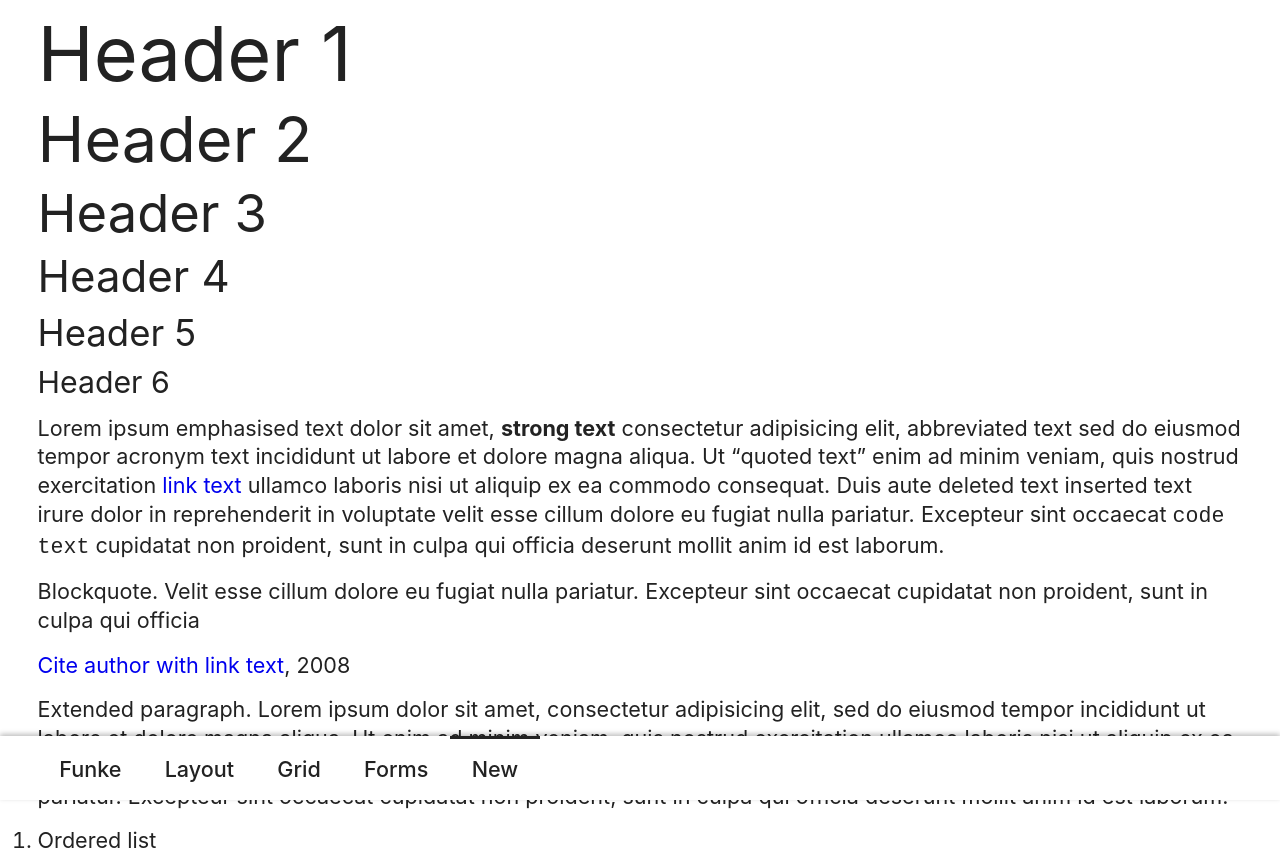
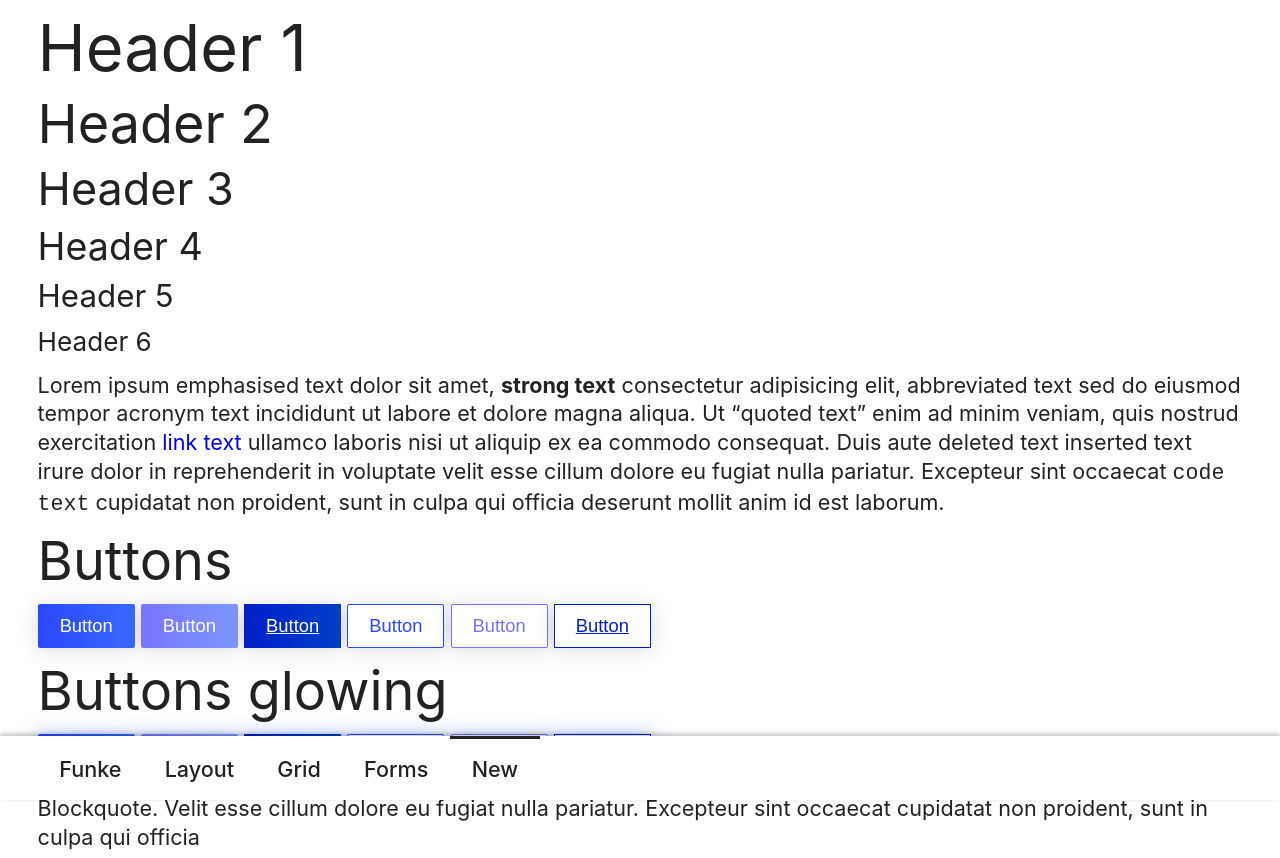
Before and after one commit to pontuswallberg/funke, a website: page docs/new.html in a window 1280 px wide. Shown: the top 858 px of the page. Drawn offline with Linux system fonts and the light colour scheme.

Commit message:
trying some new buttons styles and text sizes

```diff
--- a/docs/new.html
+++ b/docs/new.html
@@ -39,6 +39,49 @@
 			<ins>inserted text</ins> irure dolor in reprehenderit in voluptate velit esse cillum dolore eu fugiat nulla pariatur. Excepteur
 			sint occaecat <code class="hljs">code text</code> cupidatat non proident, sunt in culpa qui officia deserunt mollit anim id est laborum.
 		</p>
+
+		<h2>Buttons</h2>
+		<div>
+			<button class="primary">
+				Button
+			</button>
+			<button class="secondary">
+				Button
+			</button>
+			<button class="angry">
+				Button
+			</button>
+			<button class="primary-outline">
+				Button
+			</button>
+			<button class="secondary-outline">
+				Button
+			</button>
+			<button class="angry-outline">
+				Button
+			</button>
+		</div>
+		<h2>Buttons glowing</h2>
+		<div>
+			<button class="primary glow">
+				Button
+			</button>
+			<button class="secondary glow">
+				Button
+			</button>
+			<button class="angry glow">
+				Button
+			</button>
+			<button class="primary-outline glow">
+				Button
+			</button>
+			<button class="secondary-outline glow">
+				Button
+			</button>
+			<button class="angry-outline glow">
+				Button
+			</button>
+		</div>
 
 		<blockquote>
 			<p>Blockquote. Velit esse cillum dolore eu fugiat nulla pariatur. Excepteur sint occaecat cupidatat non proident, sunt in
--- a/scss/_form.scss
+++ b/scss/_form.scss
@@ -5,8 +5,7 @@ label {
 
 input:not([type="checkbox"]):not([type="radio"]):not([type="range"]),
 select,
-textarea,
-button {
+textarea {
 	background: white;
 	border-radius: 0.25em;
 	border: 1px solid $gray;
@@ -62,8 +61,7 @@ input[type="radio"] {
 
 input[type="submit"],
 input[type="reset"],
-input[type="button"],
-button {
+input[type="button"] {
 	box-shadow: $shadow;
 	margin-right: 0.5em;
 	&[type="submit"] {
--- a/scss/_variables.scss
+++ b/scss/_variables.scss
@@ -19,12 +19,12 @@ $render-mode: optimizeLegibility !default;
 
 $font-size: calc(.75em + .75vw) !default;
 $font-size-base: 1rem !default;
-$font-size-h1: 3.5em !default;
-$font-size-h2: 2.92em !default;
-$font-size-h3: 2.43em !default;
-$font-size-h4: 2.025em !default;
-$font-size-h5: 1.69em !default;
-$font-size-h6: 1.4em !default;
+$font-size-h1: 3em !default;
+$font-size-h2: 2.5em !default;
+$font-size-h3: 2.08em !default;
+$font-size-h4: 1.74em !default;
+$font-size-h5: 1.45em !default;
+$font-size-h6: 1.21em !default;
 
 $body-background: #fff !default;
 
--- a/scss/funke.scss
+++ b/scss/funke.scss
@@ -121,6 +121,87 @@ nav.simple-nav {
 	}
 }
 
+button {
+	display: inline-block;
+	font-size: .85em;
+	padding: .6em 1.2em;
+	margin: 0;
+	color: white;
+	font-weight: 500;
+	border-radius: 2px;
+	box-shadow: 0 2px 20px rgba(0, 0, 0, .15);
+	&:hover {
+		box-shadow: 0 2px 20px rgba(0, 0, 0, .33);
+	}
+	&.glow {
+		box-shadow: 0 2px 20px rgba(57, 106, 252, .5);
+		&:hover {
+			box-shadow: 0 2px 20px rgba(57, 106, 252, .75);
+		}
+	}
+}
+
+button.primary {
+	background: #396afc;
+	background: linear-gradient(to right, #2948ff, #396afc);
+	&:hover {
+
+	}
+}
+
+button.primary-outline {
+	padding: calc(.6em - 1px) calc(1.2em - 1px);
+	color: #2948ff;
+	background-color: white;
+	border: 1px solid #2948ff;
+	&:hover {
+		color: white;
+		background: #396afc;
+		background: linear-gradient(to right, #2948ff, #396afc);
+		border-color: transparent;
+	}
+}
+
+button.secondary {
+	background: #7d98ff;
+	background: linear-gradient(to right, #7874ff, #7d98ff);
+}
+
+button.secondary-outline {
+	padding: calc(.6em - 1px) calc(1.2em - 1px);
+	color: #7874ff;
+	background-color: white;
+	border: 1px solid #7874ff;
+	&:hover {
+		color: white;
+		background: #396afc;
+		background: linear-gradient(to right, #7874ff, #7d98ff);
+		border-color: transparent;
+	}
+}
+
+button.angry {
+	background: #0040c8;
+	background: linear-gradient(to right, #001fca, #0040c8);
+	border-radius: 0;
+	text-decoration: underline;
+}
+
+button.angry-outline {
+	padding: calc(.6em - 1px) calc(1.2em - 1px);
+	color: #001fca;
+	background-color: white;
+	border: 1px solid #001fca;
+	border-radius: 0;
+	text-decoration: underline;
+	&:hover {
+		color: white;
+		background: #396afc;
+		background: linear-gradient(to right, #001fca, #0040c8);
+		border-color: transparent;
+	}
+}
+
 @import "utilities";
 @import "grid/grid";
 @import "form";
```
Also changed, not shown: templates/new.html (+43 -0 lines), docs/css/funke.css, 1 other file.
